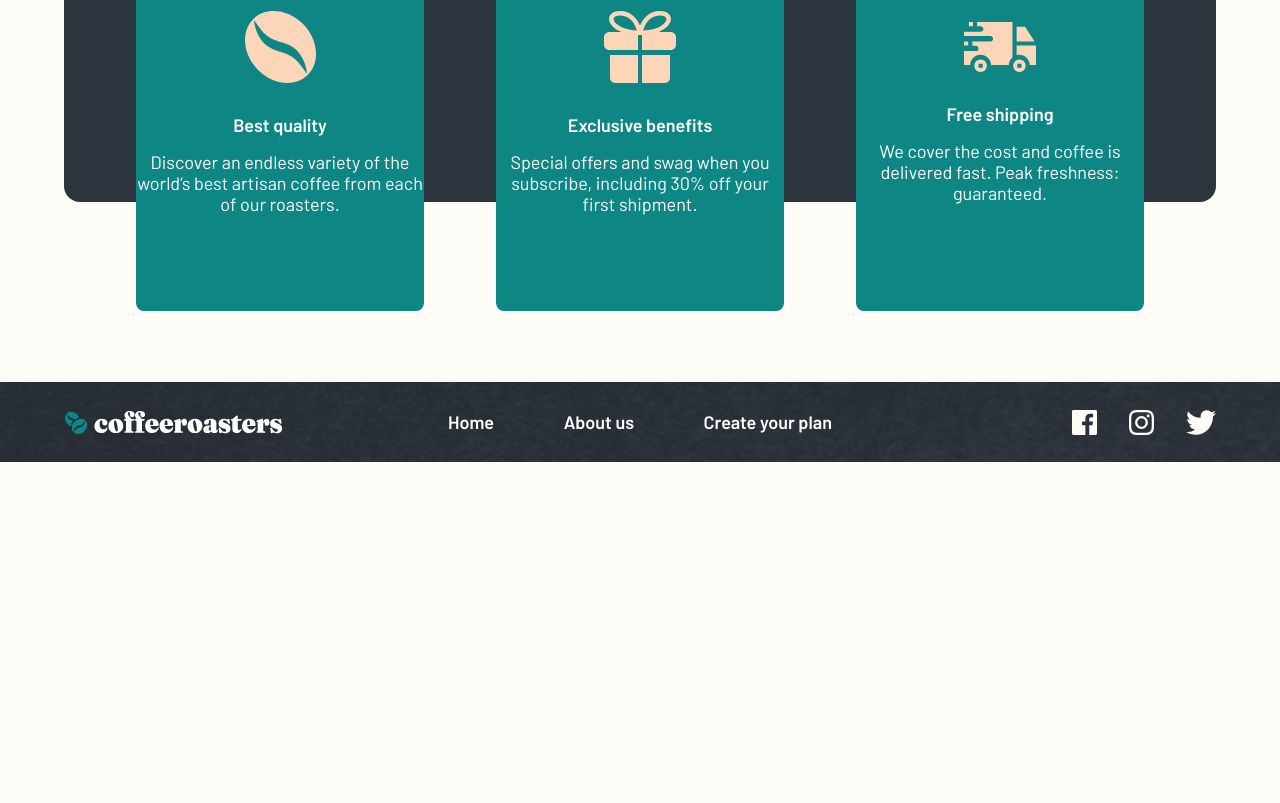
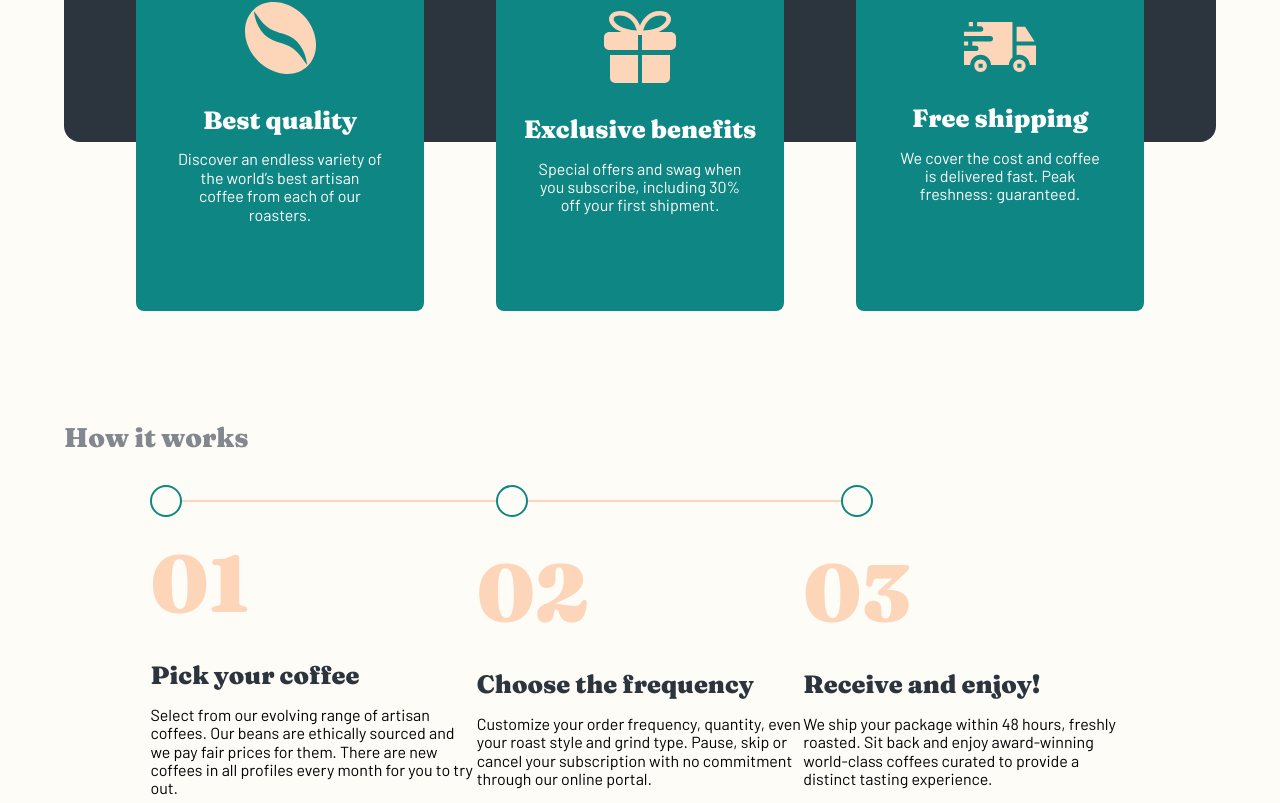
Before and after one commit to itsninam/coffee, a React (Create React App) app: page / in a window 1280 px wide. Shown: the part 1957-2760 px from the top of the page. Before the commit the page ends 2419 px from the top, so only its background shows below. Built offline with nearby package versions, Linux system fonts and the light colour scheme.

Commit message:
create how-it-works component, some styling

```diff
--- a/src/App.scss
+++ b/src/App.scss
@@ -10,4 +10,5 @@
 @import "./styles/sections/preferences";
 @import "./styles/sections/order-summary";
 @import "./styles/sections/order-summary-modal";
-@import './styles/sections/choose-us'
+@import './styles/sections/choose-us';
+@import "./styles/sections/how-it-works";
--- a/src/pages/home/ChooseUs.js
+++ b/src/pages/home/ChooseUs.js
@@ -13,32 +13,32 @@ const ChooseUs = () => {
           growers to give you a more impactful experience on every level.
         </p>
       </div>
-      <div className="benefits-cards-container">
-        <div className="card">
+      <ul className="benefits-cards-container">
+        <li className="card">
           <img src={coffeeBean} alt="coffee bean icon" />
           <h4>Best quality</h4>
           <p>
             Discover an endless variety of the world’s best artisan coffee from
             each of our roasters.
           </p>
-        </div>
-        <div className="card">
+        </li>
+        <li className="card">
           <img src={gift} alt="gift icon" />
           <h4>Exclusive benefits</h4>
           <p>
             Special offers and swag when you subscribe, including 30% off your
             first shipment.
           </p>
-        </div>
-        <div className="card">
+        </li>
+        <li className="card">
           <img src={truck} alt="truck icon" />
           <h4>Free shipping</h4>
           <p>
             We cover the cost and coffee is delivered fast. Peak freshness:
             guaranteed.
           </p>
-        </div>
-      </div>
+        </li>
+      </ul>
     </section>
   );
 };
--- a/src/pages/home/Home.js
+++ b/src/pages/home/Home.js
@@ -1,6 +1,7 @@
 import Hero from "./Hero";
 import Collections from "./Collections";
 import ChooseUs from "./ChooseUs";
+import HowItWorks from "./HowItWorks";
 
 const Home = ({ coffees, title, description, button }) => {
   const isHome = true;
@@ -15,6 +16,7 @@ const Home = ({ coffees, title, description, button }) => {
       />
       <Collections coffees={coffees} />
       <ChooseUs />
+      <HowItWorks />
     </>
   );
 };
--- /dev/null
+++ b/src/pages/home/HowItWorks.js
@@ -0,0 +1,52 @@
+import { Link } from "react-router-dom";
+
+const HowItWorks = () => {
+  return (
+    <section className="how-it-works">
+      <h2>How it works</h2>
+      <div className="image-container">
+        <span className="circle"></span>
+        <span className="line"></span>
+        <span className="circle"></span>
+        <span className="line"></span>
+        <span className="circle"></span>
+      </div>
+      <ul className="cards-container">
+        <li className="content">
+          <p className="number">01</p>
+          <h4>Pick your coffee</h4>
+          <p>
+            Select from our evolving range of artisan coffees. Our beans are
+            ethically sourced and we pay fair prices for them. There are new
+            coffees in all profiles every month for you to try out.
+          </p>
+        </li>
+        <li className="content">
+          <p className="number">02</p>
+          <h4>Choose the frequency</h4>
+          <p>
+            Customize your order frequency, quantity, even your roast style and
+            grind type. Pause, skip or cancel your subscription with no
+            commitment through our online portal.
+          </p>
+        </li>
+        <li className="content">
+          <p className="number">03</p>
+          <h4>Receive and enjoy!</h4>
+          <p>
+            We ship your package within 48 hours, freshly roasted. Sit back and
+            enjoy award-winning world-class coffees curated to provide a
+            distinct tasting experience.
+          </p>
+        </li>
+      </ul>
+      <div className="cards-container">
+        <Link to="/plan" className="button">
+          Create your plan
+        </Link>
+      </div>
+    </section>
+  );
+};
+
+export default HowItWorks;
--- a/src/styles/_baseStyles.scss
+++ b/src/styles/_baseStyles.scss
@@ -25,7 +25,8 @@ p {
 
 h1,
 h2,
-h3 {
+h3,
+h4 {
   font-family: $headerFont;
 
 }
@@ -33,6 +34,10 @@ h3 {
 h1 {
   font-weight: $extraBoldWeight;
   font-size: 8.4rem;
+}
+
+h4 {
+  font-size: 2.5rem;
 }
 
 
--- a/src/styles/_partials.scss
+++ b/src/styles/_partials.scss
@@ -17,3 +17,4 @@ $quaternary: #83888f;
 $accent: #0e8784;
 $lightColour: #f4f1eb;
 $darkBackgroundColour: #2c343e;
+$peachColour: #fdd6ba;
--- a/src/styles/sections/_choose-us.scss
+++ b/src/styles/sections/_choose-us.scss
@@ -1,14 +1,13 @@
 .choose-us-background {
   background-color: $darkBackgroundColour;
-  height: 70vh;
-  // padding: 50px;
+  height: 500px;
   border-radius: 16px;
   display: flex;
   align-items: center;
   flex-direction: column;
   color: $tertiary;
   text-align: center;
-  margin-bottom: 180px;
+  margin-bottom: 280px;
 
   h3 {
     font-size: 3rem;
@@ -16,12 +15,12 @@
 
   p {
     padding: 16px 0;
+    font-size: 1.8rem;
   }
 
   .content-container {
     width: 50%;
     margin: 80px auto 0 auto;
-
   }
 
   .benefits-cards-container {
@@ -39,6 +38,12 @@
       align-items: center;
       flex-direction: column;
       margin-top: 80px;
+      padding: 16px;
+
+      p {
+        width: 80%;
+        font-size: 1.6rem;
+      }
 
       img {
         margin-bottom: 32px;
--- /dev/null
+++ b/src/styles/sections/_how-it-works.scss
@@ -0,0 +1,58 @@
+.how-it-works {
+
+  h2 {
+    color: $quaternary;
+  }
+
+  .image-container {
+    width: 85%;
+    margin: 32px auto 0px auto;
+
+    .circle {
+      content: '';
+      display: inline-block;
+      width: 32px;
+      height: 32px;
+      border-radius: 50%;
+      border: 2px solid $accent;
+    }
+
+    .line::after {
+      content: '';
+      display: inline-block;
+      width: 32%;
+      margin-bottom: 15px;
+      border: 1px solid $peachColour;
+    }
+
+  }
+
+  .cards-container {
+    display: flex;
+    justify-content: space-between;
+    align-items: center;
+    width: 85%;
+    margin: 0 auto 64px auto;
+
+    .content {
+      width: 330px;
+
+      .number {
+        font-family: $headerFont;
+        font-weight: $extraBoldWeight;
+        font-size: 8rem;
+        margin-top: 16px;
+        color: $peachColour;
+      }
+    }
+
+    h4 {
+      color: $darkBackgroundColour;
+      margin: 32px 0px 16px 0px
+    }
+
+    p {
+      font-size: 1.6rem;
+    }
+  }
+}
```
